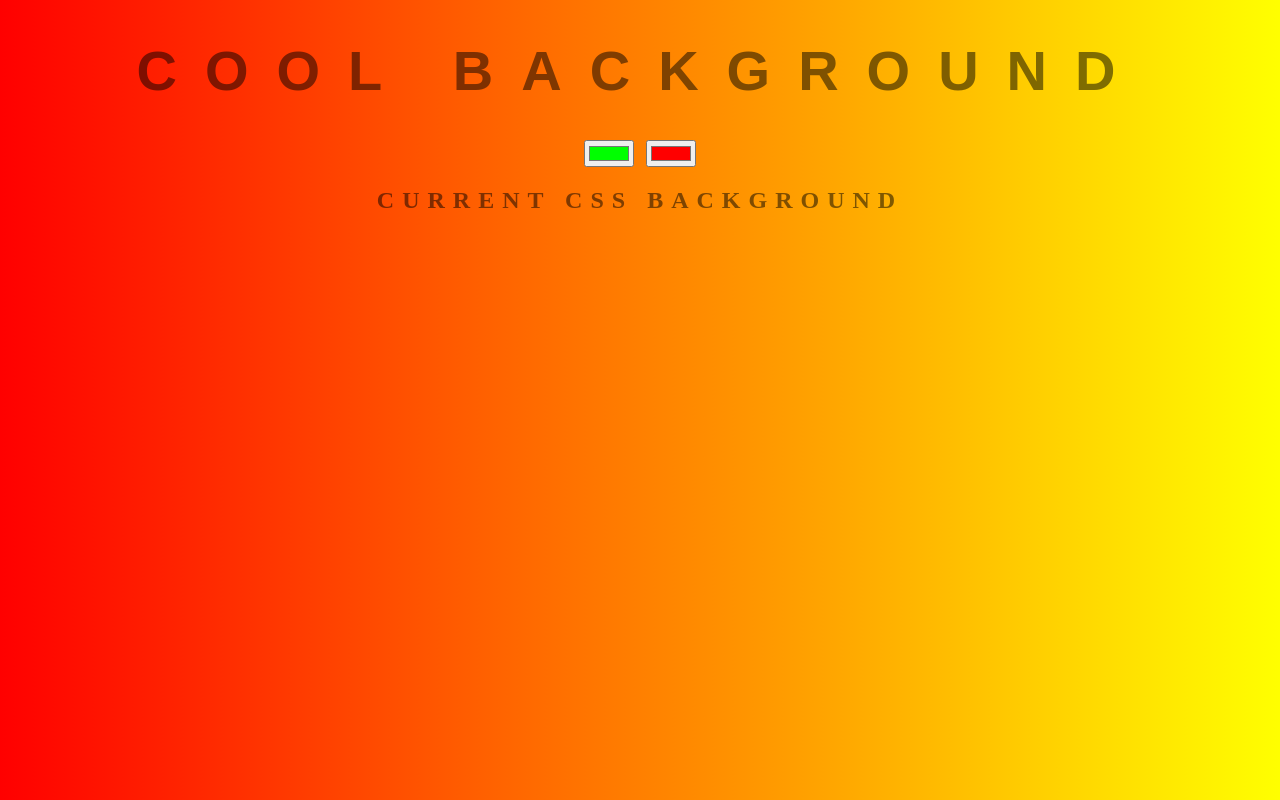
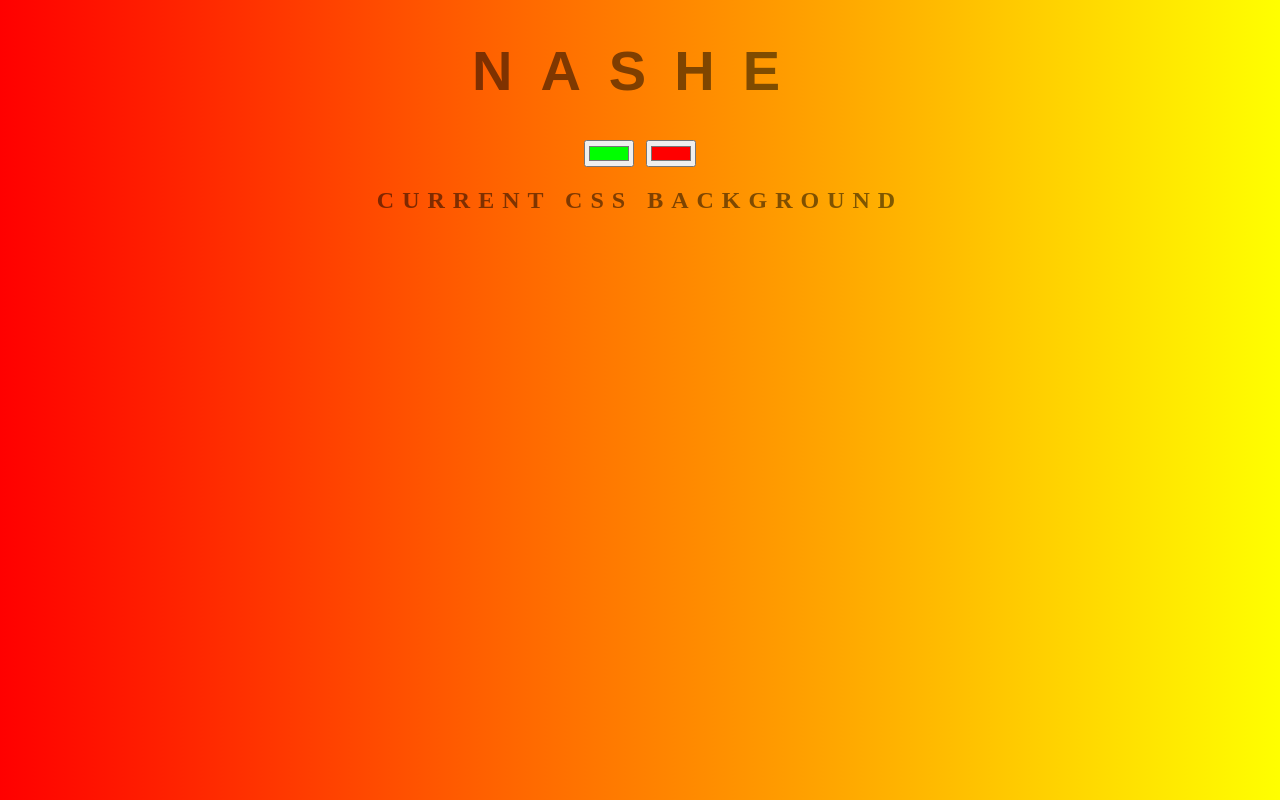
Before and after one commit to Juane003/zeroToMastery, a plain HTML site: page index.html in a window 1280 px wide. Drawn offline with Linux system fonts and the light colour scheme.

Commit message:
changing text

```diff
--- a/index.html
+++ b/index.html
@@ -5,7 +5,7 @@
 	<link rel="stylesheet" type="text/css" href="style.css">
 </head>
 <body id="gradient">
-	<h1>Cool Background</h1>
+	<h1>NASHE</h1>
 	<input class="color1" type="color" name="color1" value="#00ff00">
 	<input class="color2" type="color" name="color2" value="#ff0000">
 	<h2>Current CSS Background</h2>
```
